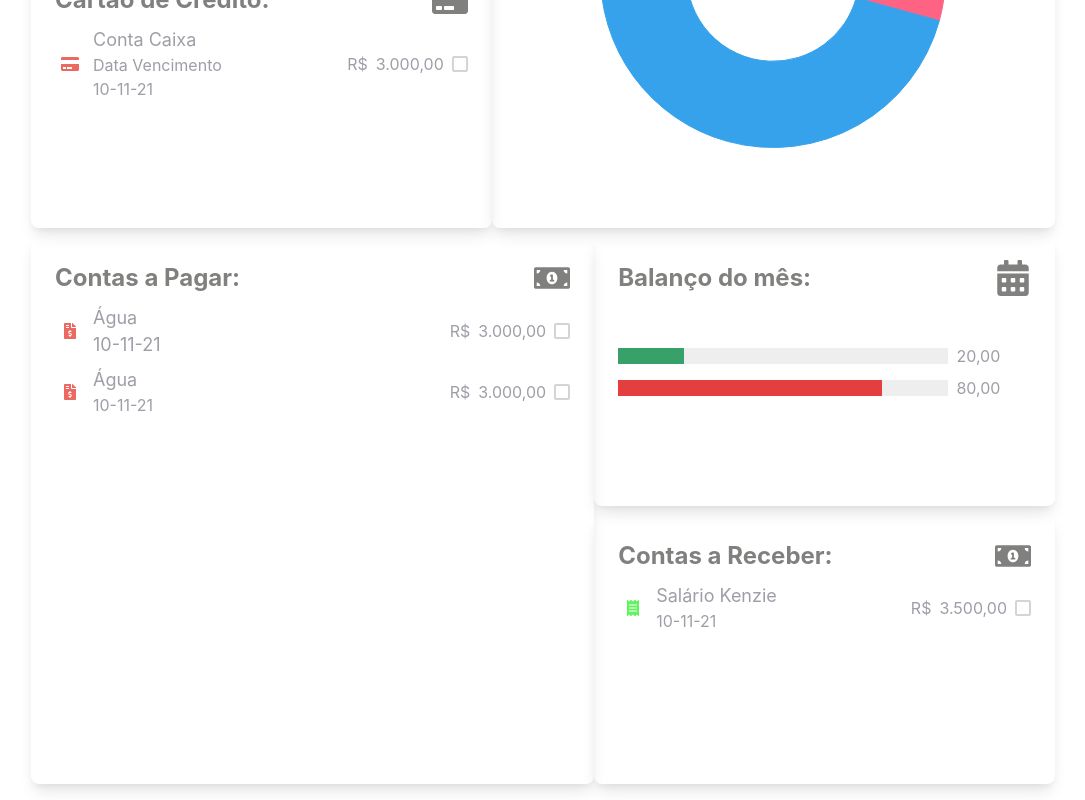
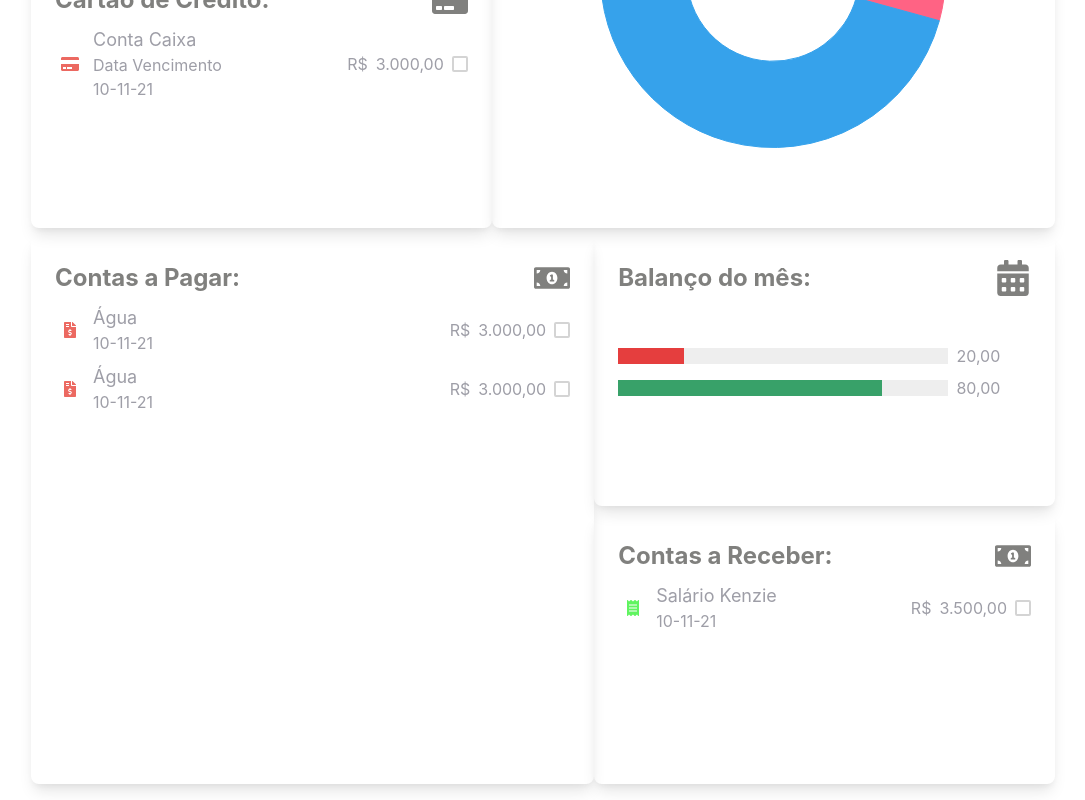
Before and after one commit to matheusblm/finan, a React (Create React App) app: page /dashboard in a window 1280 px wide. Shown: the part 643-1443 px from the top of the page, without its empty margins (97-1182 px from the left). Built offline with nearby package versions, Linux system fonts and the light colour scheme.

Commit message:
refactor: deletando componentes não usados

```diff
--- a/src/pages/Dashboard/index.js
+++ b/src/pages/Dashboard/index.js
@@ -1,4 +1,4 @@
-import { Button, Center, Checkbox, Flex, HStack, Icon, Progress, Stack, Text, Wrap, WrapItem } from "@chakra-ui/react"
+import { Button, Center, Checkbox, Flex, HStack, Icon, Progress, Stack, Text } from "@chakra-ui/react"
 import { Doughnut } from "react-chartjs-2";
 import { FaPlus, FaMinus, FaCalendarAlt, FaWallet, FaMoneyBillAlt, FaLandmark, FaCreditCard, FaReceipt, FaFileInvoiceDollar } from "react-icons/fa";
 
@@ -123,8 +123,8 @@ const CreditCardDashboard = () => {
                     <Icon as={FaCreditCard} color="red.300" w="30px" />
                     <Stack spacing={0}>
                         <Text fontSize={{ lg: "lg", md: "md", base: "sm" }}>Conta Caixa</Text>
-                        <Text fontSize={{ lg: "md", md: "sm", base: "xs" }}>Data Vencimento</Text>
-                        <Text fontSize={{ lg: "md", md: "sm", base: "xs" }}>10-11-21</Text>
+                        <Text display={["none", "none", "none", "block"]} fontSize={{ md: "sm", lg: "md" }}>Data Vencimento</Text>
+                        <Text display={["none", "none", "none", "block"]} fontSize={{ md: "sm", lg: "md" }}>10-11-21</Text>
                     </Stack>
                 </HStack>
                 <HStack spacing={2}>
@@ -162,11 +162,11 @@ const ProgressBar = () => {
             </Flex>
             <Stack spacing={2}>
                 <HStack>
-                    <Progress value={20} size="lg" colorScheme="green" w="80%" />
+                    <Progress value={20} size="lg" colorScheme="red" w="80%" />
                     <Text as="span" fontSize={{ lg: "md", md: "sm", base: "xs" }} color="gray.300">20,00</Text>
                 </HStack>
                 <HStack>
-                    <Progress value={80} size="lg" colorScheme="red" w="80%" />
+                    <Progress value={80} size="lg" colorScheme="green" w="80%" />
                     <Text as="span" fontSize={{ lg: "md", md: "sm", base: "xs" }} color="gray.300">80,00</Text>
                 </HStack>
             </Stack>
@@ -186,7 +186,7 @@ const BillsToPay = () => {
                     <Icon as={FaFileInvoiceDollar} color="red.300" w="30px" />
                     <Stack spacing={0}>
                         <Text fontSize={{ lg: "lg", md: "md", base: "sm" }}>Água</Text>
-                        <Text fontSize={{ md: "lg", base: "xs" }}>10-11-21</Text>
+                        <Text display={["none", "none", "none", "block"]} fontSize={{ md: "sm", lg: "md" }}>10-11-21</Text>
                     </Stack>
                 </HStack>
                 <HStack spacing={2}>
@@ -200,7 +200,7 @@ const BillsToPay = () => {
                     <Icon as={FaFileInvoiceDollar} color="red.300" w="30px" />
                     <Stack spacing={0}>
                         <Text fontSize={{ lg: "lg", md: "md", base: "sm" }}>Água</Text>
-                        <Text fontSize={{ lg: "md", md: "sm", base: "xs" }}>10-11-21</Text>
+                        <Text display={["none", "none", "none", "block"]} fontSize={{ md: "sm", lg: "md" }}>10-11-21</Text>
                     </Stack>
                 </HStack>
                 <HStack spacing={2}>
@@ -225,7 +225,7 @@ const BillsToReceive = () => {
                     <Icon as={FaReceipt} color="green.300" w="30px" />
                     <Stack spacing={0}>
                         <Text fontSize={{ lg: "lg", md: "md", base: "sm" }}>Salário Kenzie</Text>
-                        <Text fontSize={{ lg: "md", md: "sm", base: "xs" }}>10-11-21</Text>
+                        <Text display={["none", "none", "none", "block"]} fontSize={{ md: "sm", lg: "md" }}>10-11-21</Text>
                     </Stack>
                 </HStack>
                 <HStack spacing={2}>
```
